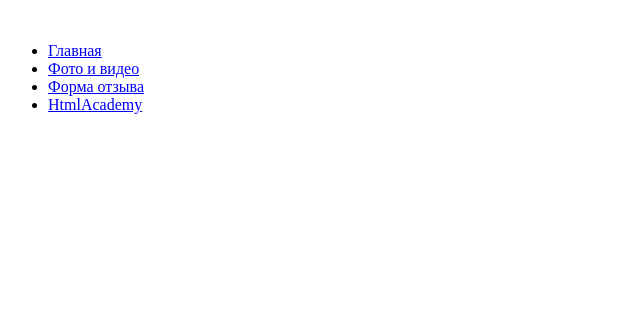
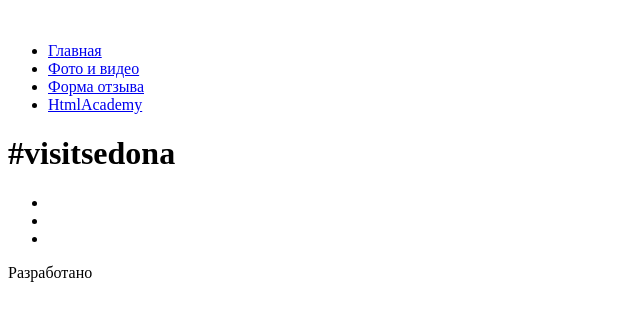
Before and after one commit to poly-titova/502211-sedona-24, a website: page source/index.html in a window 1280 px wide. Shown: the whole page, without its empty margins (0-640 px from the left). Drawn offline with Linux system fonts and the light colour scheme.

Commit message:
Добавили footer

```diff
--- a/source/index.html
+++ b/source/index.html
@@ -50,7 +50,34 @@
   </main>
 
   <footer>
+    <div class="container">
+      <div class="footer__wrapper">
+        <h1 class="footer__hashtag">#visitsedona</h1>
 
+        <div class="social-network__wrapper">
+          <ul class="social-network__list">
+            <li class="social-network__item">
+              <img class="social-network__image">
+            </li>
+
+            <li class="social-network__item">
+              <img class="social-network__image">
+            </li>
+
+            <li class="social-network__item">
+              <img class="social-network__image">
+            </li>
+          </ul>
+        </div>
+
+        <div class="social-network__developed">
+          <p class="developed__text">Разработано</p>
+          <div class="developed__image-wrapper">
+            <img class="htmlacademy__image">
+          </div>
+        </div>
+      </div>
+    </div>
   </footer>
 </body>
 
```
